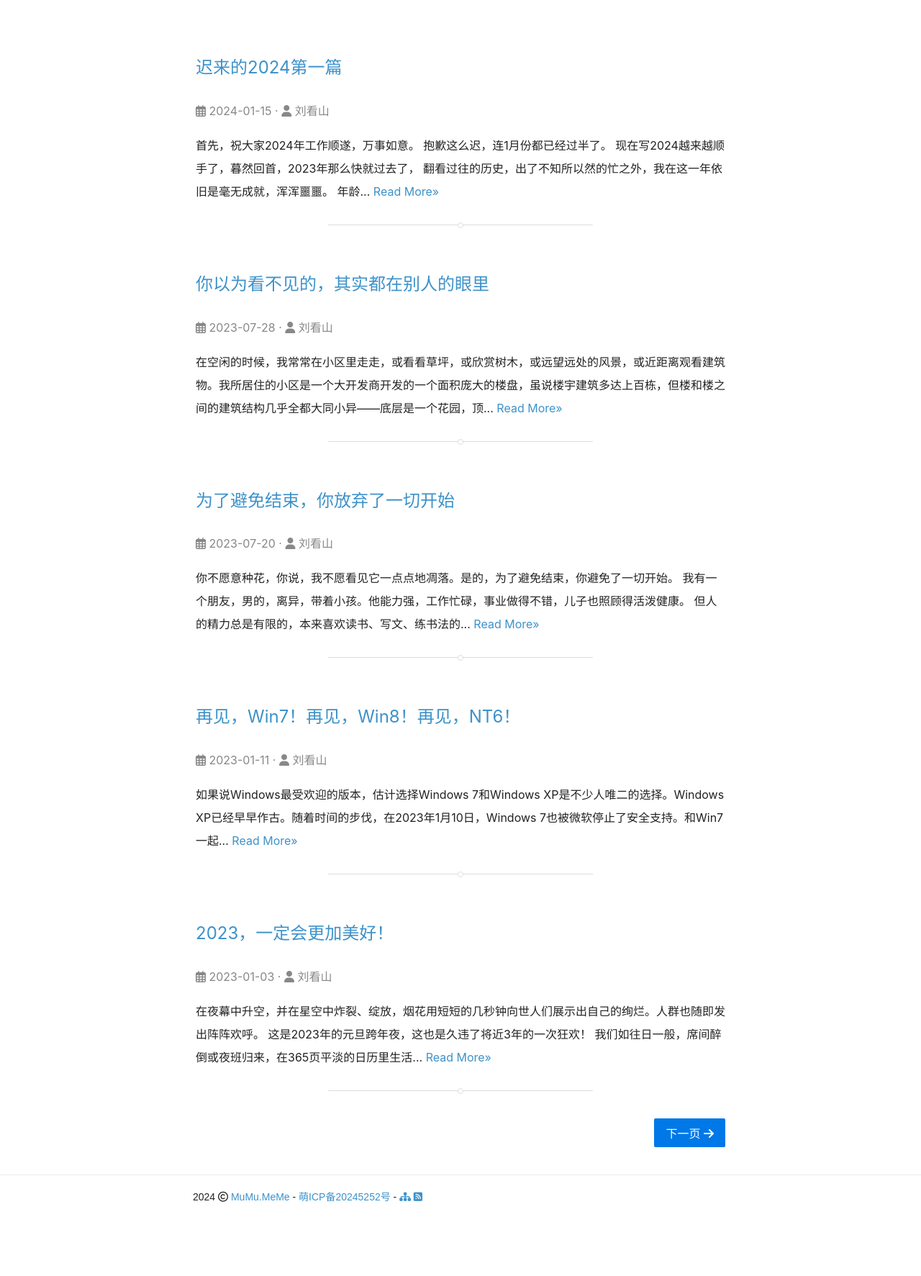
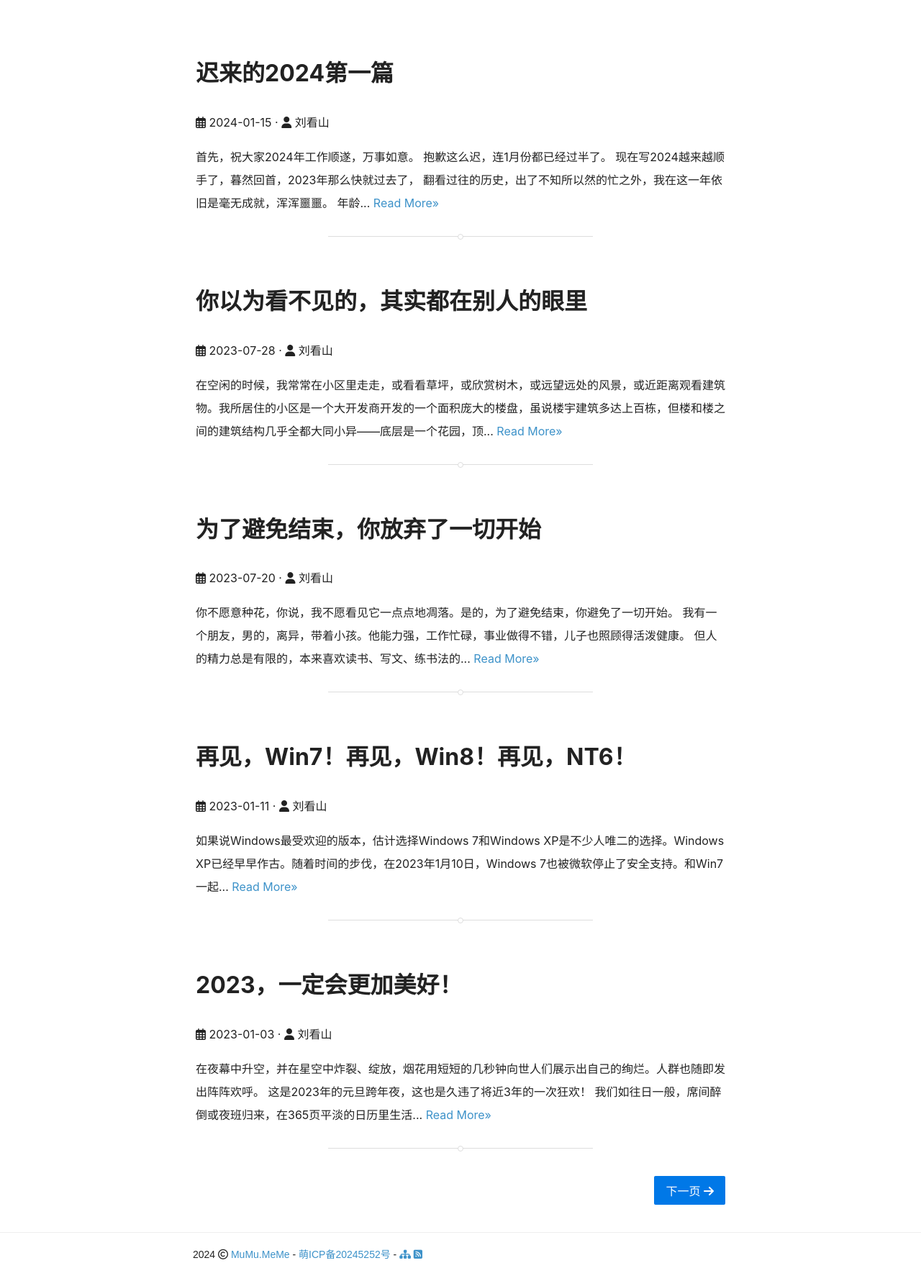
Before and after one commit to bearfm/bearfm.github.io, a Jekyll site: the page built from index.html, in a window 1280 px wide. Shown: the part 350-2123 px from the top of the page at 72% size. Built offline with Jekyll 4.4.1, drawn with Linux system fonts in a browser that asks for light colours; nearby versions of some CDN libraries; some web fonts are replaced; the list of posts is cut into pages by our own code; before the commit the page ends 2043 px from its top, so only the background shows below that.

Commit message:
更改首页样式

```diff
--- a/index.html
+++ b/index.html
@@ -6,10 +6,10 @@ layout: default
 <div class="content">
   {% for post in paginator.posts %}
   <div class="pure-u-1">
-    <h2 class="content-hometitle">
+    <h2 class="content-title">
 		  <a href="{{ post.url | prepend: site.baseurl }}">{{ post.title }}</a>
 	  </h2>
-    <div class="content-homeinfo"><i class="fa-regular fa-calendar-days"></i> {{ post.date | date: "%Y-%m-%d" }} · <i class="fa-solid fa-user"></i> 刘看山</div>
+    <div class="content-meta"><i class="fa-regular fa-calendar-days"></i> {{ post.date | date: "%Y-%m-%d" }} · <i class="fa-solid fa-user"></i> 刘看山</div>
       <p>
         {{ post.content | strip_html | truncate:120 }}&nbsp;<a class="read-more" href="{{ post.url | prepend: site.baseurl }}">Read More»</a>
       </p>
--- a/style.css
+++ b/style.css
@@ -16,8 +16,8 @@ pre,code{padding:.1em;border-radius:.3em;border:1px solid #eee;background: rgb(2
 .nav a{color:#fff}
 .p-left{padding-left:15px}
 .content{margin:0 auto;padding:0 2em;max-width:800px}
-.content .content-title{margin:50px 0 20px 0;font-weight:300;color:#888}
-.content .content-title a{color:#222;font-weight:700}
+.content .content-title{color:#888}
+.content .content-title a{color:#222;font-size:32px;font-weight:700}
 .content .content-homeinfo{color:#888}
 .justify-center{display:block;width:50%;margin:30px auto;border-top:1px solid #ddd}
 .justify-center .brpr{position:relative;top:-4px;display:block;background:#fff;border:solid 1px #ddd;width:8px;height:8px;margin-left:auto;margin-right:auto;border-radius:50%}
@@ -29,5 +29,5 @@ pre,code{padding:.1em;border-radius:.3em;border:1px solid #eee;background: rgb(2
 .pagination{display:block;height:30px}
 .footer{border-top:1px solid #eee;font-size:87.5%;margin-top:3.4286em;padding:1.1429em}
 @media (max-width:37.5em){
-    .header{height:300px}.logo{font-size:120%}.post-title{font-size:28px}.post img{margin:auto;width:100%;max-width:100%}
+    .header{height:300px}.logo{font-size:120%}.content-title a,.post-title{font-size:28px}.post img{margin:auto;width:100%;max-width:100%}
 }
```
